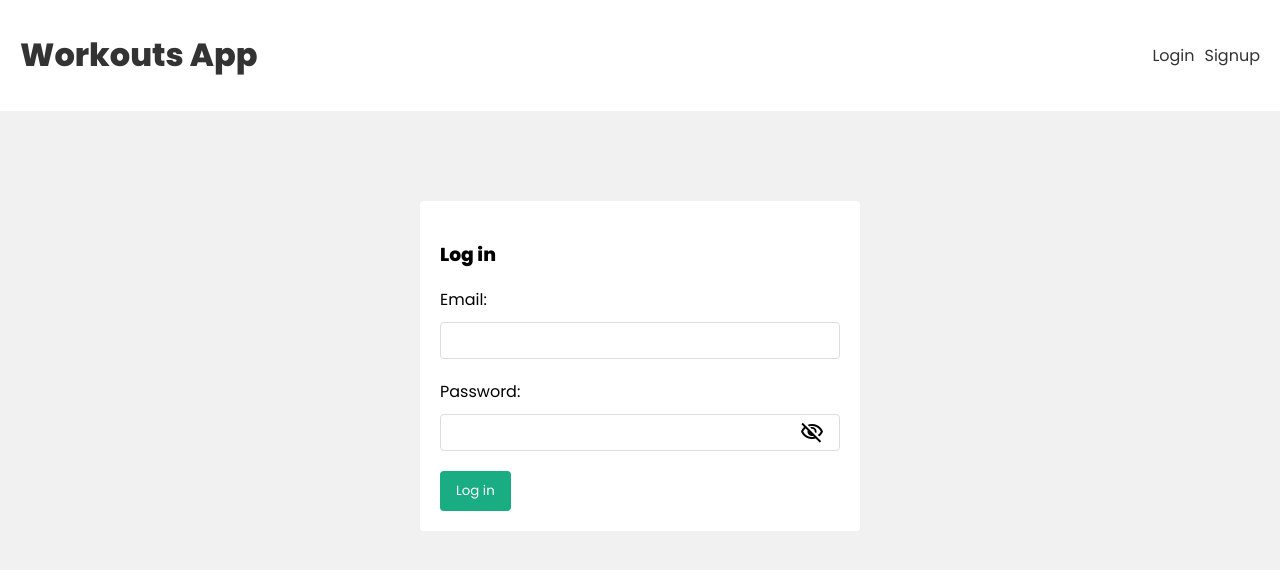
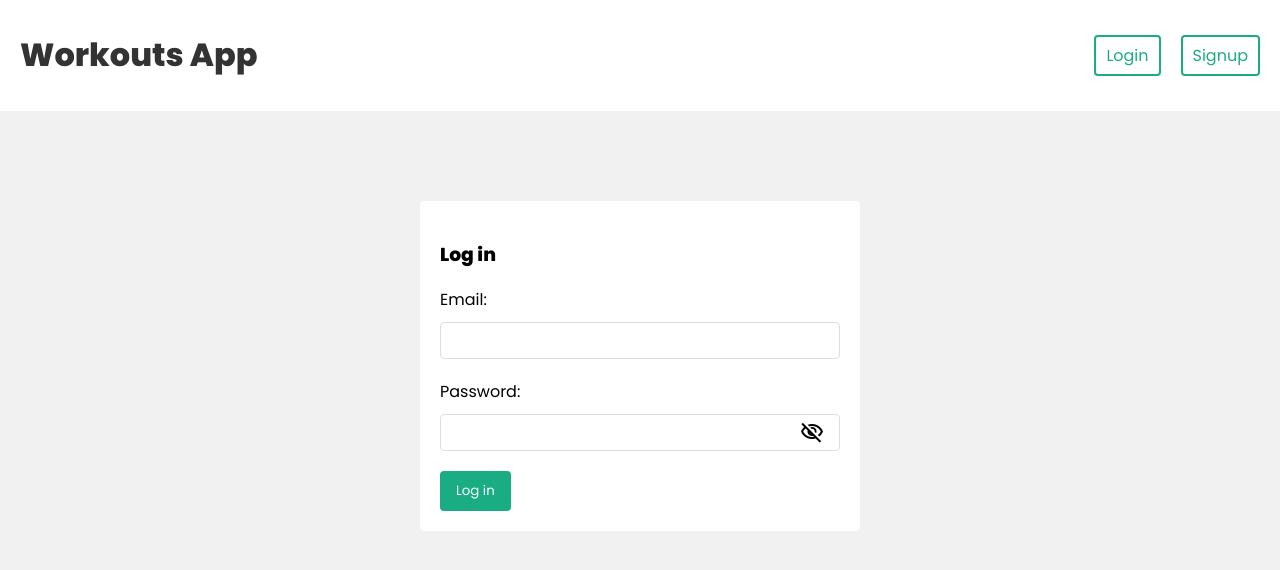
Before and after one commit to nephente1/mern-frontend, a React (Create React App) app: page /login in a window 1280 px wide. Shown: the top 570 px of the page. Built offline with nearby package versions, Linux system fonts and the light colour scheme.

Commit message:
change buttons

```diff
--- a/src/components/Navbar.tsx
+++ b/src/components/Navbar.tsx
@@ -15,6 +15,10 @@ export const Navbar = () => {
     navigate("/profile")
   }
 
+  const handleTrainingsClick = () => {
+    navigate("/")
+  }
+
   return(
     <header>
       <div className="container">
@@ -22,21 +26,21 @@ export const Navbar = () => {
           <h1>Workouts App</h1>
         </Link>
         <nav>
-          {user && (
+          {user ? (
             <div>
               <span>{user.email}</span>
+              <button onClick={handleTrainingsClick}>Trainings</button>
               <button onClick={handleProfileClick}>My Profile</button>
               <button onClick={handleClick}>Log out</button>
             </div>
-          )}
-        </nav>
-        <nav>
-          {!user && (
-            <div>
-              <Link to="/login">Login</Link>
-              <Link to="/signup">Signup</Link>
-            </div>
-          )}
+            ) :
+            (
+              <div>
+                <button onClick={() => navigate("/")}>Login</button>
+                <button onClick={() => navigate("/signup")}>Signup</button>
+              </div>
+            )
+          }
         </nav>
       </div>
     </header>
```
